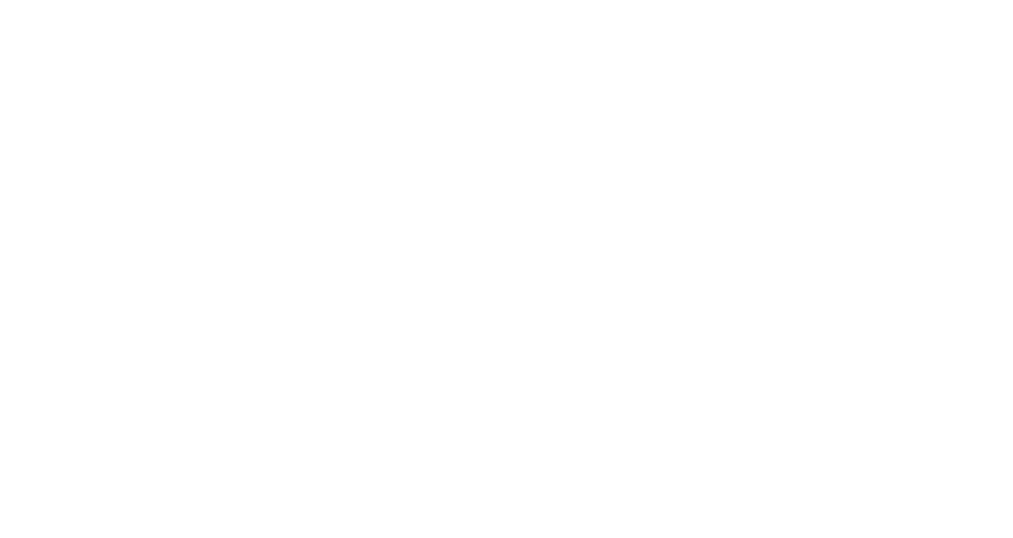
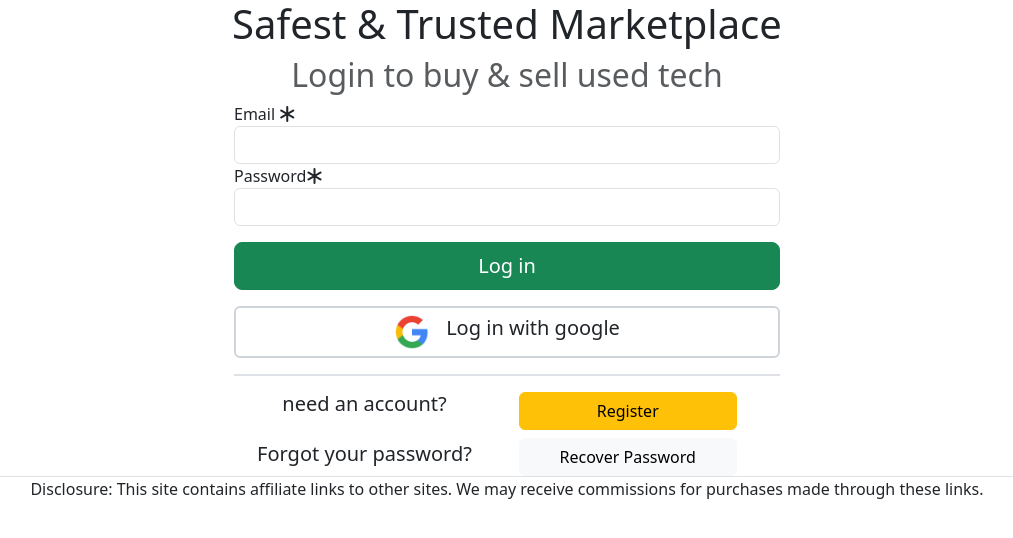
Before and after one commit to LILDAVEDEV/Swappa, a plain HTML site: page html/sign-in.html in a window 1280 px wide. Shown: the whole page, without its empty margins (133-1146 px from the left). Drawn offline with nearby package versions, Linux system fonts and the light colour scheme.

Commit message:
second commit

```diff
--- a/html/sign-in.html
+++ b/html/sign-in.html
@@ -4,8 +4,69 @@
     <meta charset="UTF-8">
     <meta name="viewport" content="width=device-width, initial-scale=1.0">
     <title>Document</title>
+    <link rel="stylesheet" href="../styles/signin.css">
+    <link href="https://cdn.jsdelivr.net/npm/bootstrap@5.3.2/dist/css/bootstrap.min.css" rel="stylesheet" integrity="sha384-T3c6CoIi6uLrA9TneNEoa7RxnatzjcDSCmG1MXxSR1GAsXEV/Dwwykc2MPK8M2HN" crossorigin="anonymous">
+    <link rel="stylesheet" href="https://cdn.jsdelivr.net/npm/bootstrap-icons@1.11.3/font/bootstrap-icons.min.css">
 </head>
 <body>
-
+<div class="main">
+<div class="container ">
+ <!-- start of major section -->
+<div class="major-section">
+<h1 class="text-center">Safest & Trusted Marketplace</h1>
+<h2 class="text-muted text-center">Login to buy & sell used tech</h2>
+<!-- start of row section -->
+<div class="row-section row d-flex justify-content-center">
+    <div class="col-lg-6 col-md-10 col-lg-offset-3 col-md-offset-1">
+     <!-- start of form -->
+     <form action="" id="signInform" method="post" class="">
+       <div class="user-name-section">
+       <label for="">Email <i class="bi bi-asterisk"></i></label>
+       <input type="text" class="form-control d-flex justify-content-center" name="email">
+       </div>
+        <!--end of username section  -->
+       <div class="password-section">
+        <label for="">Password<i class="bi bi-asterisk"></i></label>
+        <input type="text" class="form-control d-flex justify-content-center" name="password">
+       </div>
+       <button class="btn btn-success btn-block btn-lg col-md-12 mt-3">Log in</button>
+     </form>
+     <!-- end of form -->
+     <a href="" class="google-login btn col-12 d-flex align-items-center justify-content-center gap-3 mt-3 mb-3">
+        <img src="../multimedia/login_google.png" alt="">
+        <h5>Log in with google</h5>
+     </a>
+     <div class="border"></div>
+     <div class="need-an-account-section row d-flex justify-content-center mb-2 pt-3">
+        <div class="col-x6-6 col-md-6 px-5 text-center">
+            <h5>need an account?</h5>
+        </div>
+        <div class="col-x6-6 col-md-6">
+            <a href="./sign-up.html" class="btn btn-warning btn-block col-10">
+                Register
+            </a>
+        </div>
+     </div>
+     <!-- end of need an account section -->
+     <div class="forget-password-section row d-flex justify-content-center  ">
+     <div class="col-xs-6 col-md-6 box text-center pt-1">
+        <h5>Forgot your password?</h5>
+     </div>
+     <div class="col-xs-6 col box-2">
+        <a href="" class="btn btn-light  btn-block col-10">Recover Password</a>
+     </div>
+     </div>
+     <!-- end of foeget password section -->
+    </div>
+</div>
+<!-- end of row-section -->
+<div class="section-trailer border-top container">
+    <p class="text-center">Disclosure: This site contains affiliate links to other sites. We may receive commissions for purchases made through these links.</p>
+</div>
+</div>
+<!-- end of major section -->
+</div>
+</div>
 </body>
+<script src="https://cdn.jsdelivr.net/npm/bootstrap@5.3.2/dist/js/bootstrap.bundle.min.js" integrity="sha384-C6RzsynM9kWDrMNeT87bh95OGNyZPhcTNXj1NW7RuBCsyN/o0jlpcV8Qyq46cDfL" crossorigin="anonymous"></script>
 </html>
--- /dev/null
+++ b/styles/signin.css
@@ -0,0 +1,26 @@
+*{
+    padding: 0;
+    margin: 0;
+    box-sizing: border-box;
+    list-style-type: none;
+    text-decoration: none;
+}
+.google-login{
+    border: 2px solid #ced4da !important;
+}
+img{
+    /* border: 5px solid green; */
+    height: 4.5vh;
+}
+.justify-content-center{
+    justify-content: center !important;
+}
+ .box{
+    /* border: 5px solid green; */
+}
+.box-2{
+    /* border: 5px solid black; */
+}
+.row{
+    /* border: 2px solid red; */
+}
```
Also changed, not shown: html/sign-up.html (+9 -9 lines), index.html (+1 -1 lines).
